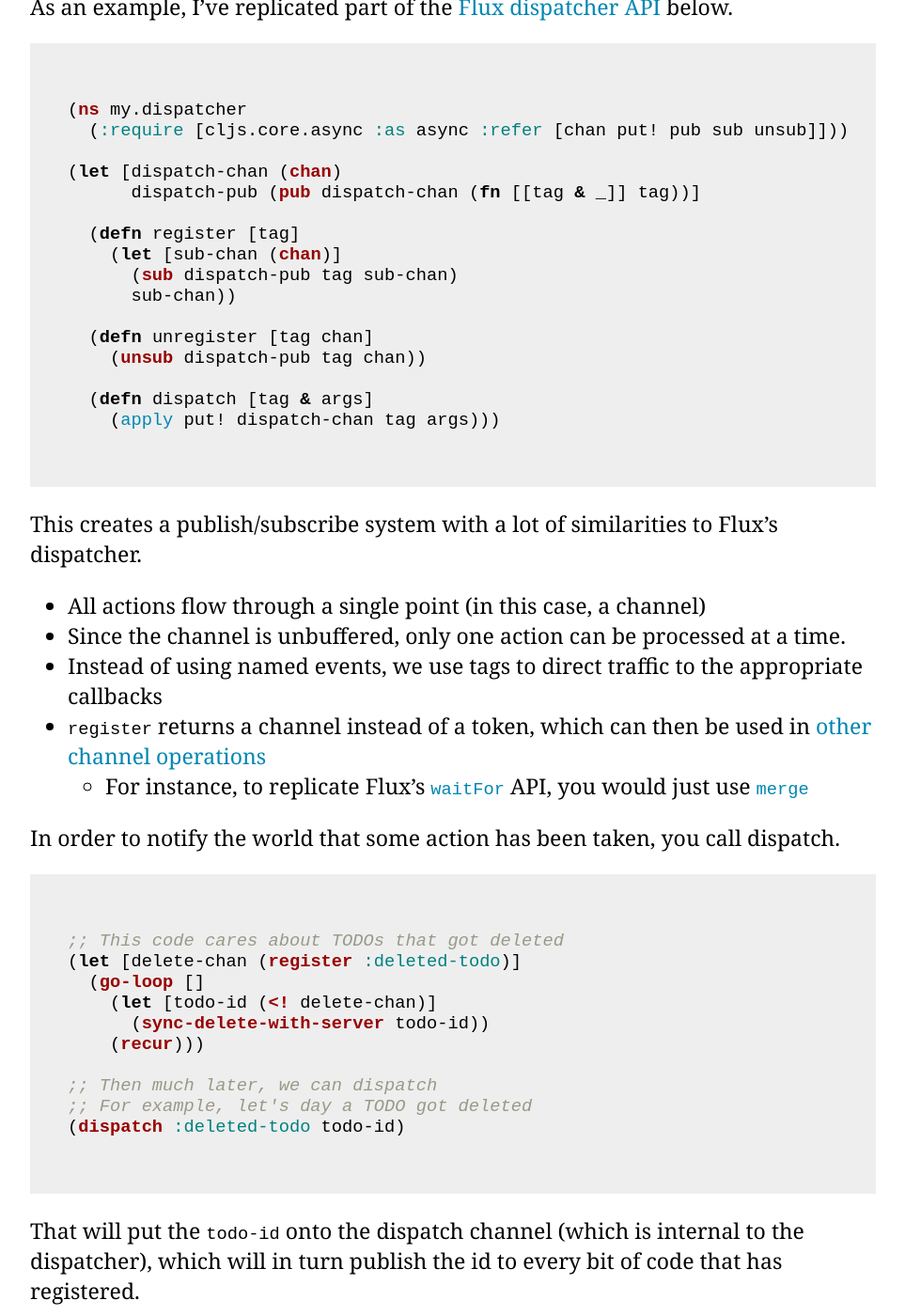
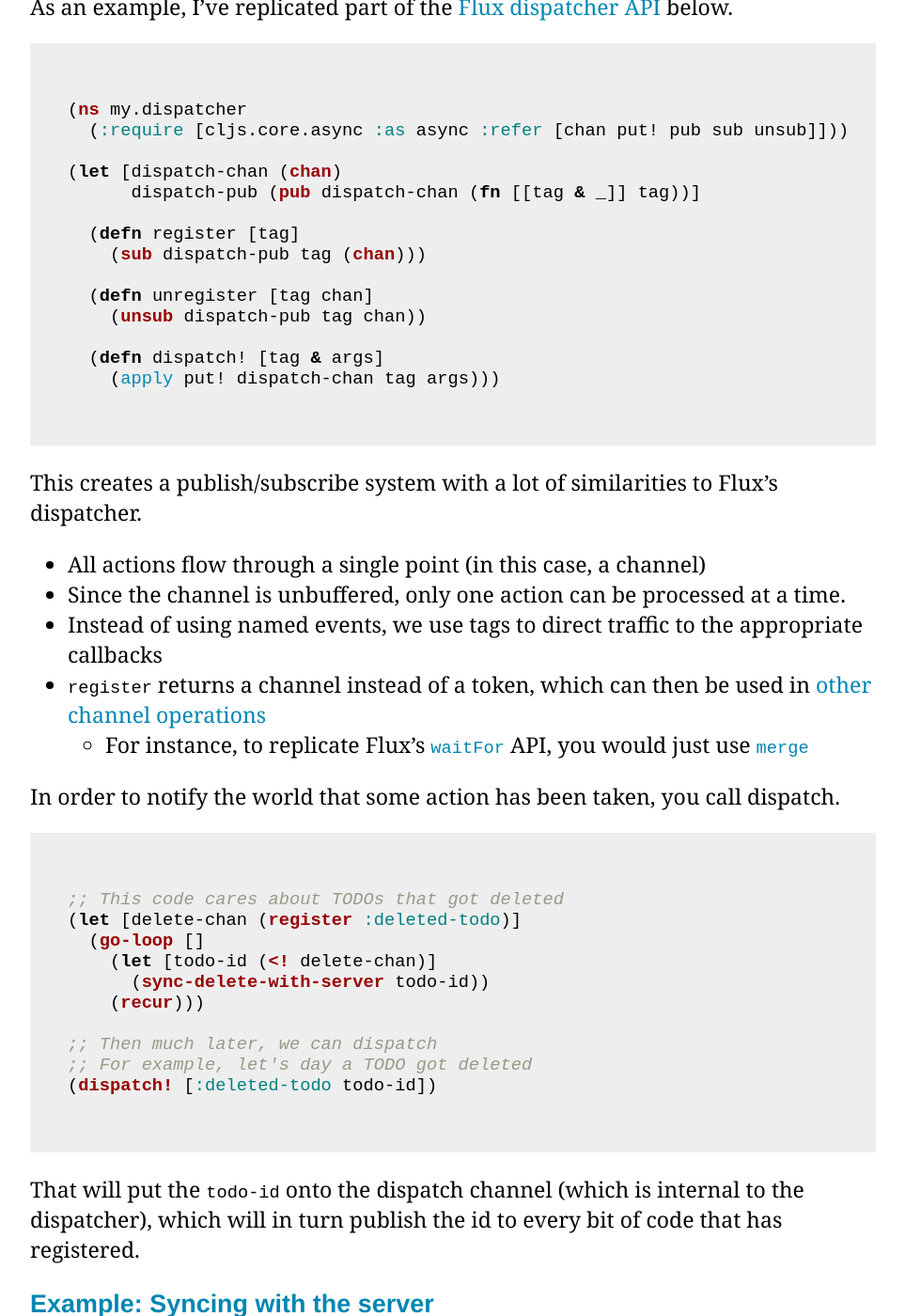
Before and after one commit to JustinTulloss/caffeinated-simpleton, a Jekyll site: the page built from _posts/2014-08-05-om-and-flux.markdown, in a window 1280 px wide and 1400 px high, scrolled down 2634 px. Shown: the whole window at 94% size, without its empty margins (158-1121 px from the left). Built offline with Jekyll 4.4.1, drawn with Linux system fonts in a browser that asks for light colours; Markdown is read by kramdown in place of the engine named in the settings; comment, search, counter and statistics services are not loaded.

Commit message:
Tweak code examples
- Simplify `register`, thanks to @tberman
- `dispatch` -> `dispatch!`, thanks to dkersten

````diff
--- a/_posts/2014-08-05-om-and-flux.markdown
+++ b/_posts/2014-08-05-om-and-flux.markdown
@@ -64,14 +64,12 @@ As an example, I've replicated part of the [Flux dispatcher API](http://facebook
       dispatch-pub (pub dispatch-chan (fn [[tag & _]] tag))]
 
   (defn register [tag]
-    (let [sub-chan (chan)]
-      (sub dispatch-pub tag sub-chan)
-      sub-chan))
+    (sub dispatch-pub tag (chan)))
 
   (defn unregister [tag chan]
     (unsub dispatch-pub tag chan))
 
-  (defn dispatch [tag & args]
+  (defn dispatch! [tag & args]
     (apply put! dispatch-chan tag args)))
 ```
 
@@ -95,7 +93,7 @@ In order to notify the world that some action has been taken, you call dispatch.
 
 ;; Then much later, we can dispatch
 ;; For example, let's day a TODO got deleted
-(dispatch :deleted-todo todo-id)
+(dispatch! [:deleted-todo todo-id])
 ```
 
 That will put the `todo-id` onto the dispatch channel (which is internal to the dispatcher), which will in turn publish the id to every bit of code that has registered.
@@ -144,7 +142,7 @@ Then when you're rendering your Om app, you would do something like this.
     app-state
     {:target (. js/document (getElementById "app"))
      :tx-listen (fn [tx-data root-cursor]
-                  (dispatch [:txs tx-data root-cursor]))}))
+                  (dispatch! [:txs tx-data root-cursor]))}))
 ```
 
 As a simpler example, this will just print all state changes to the console.
````
